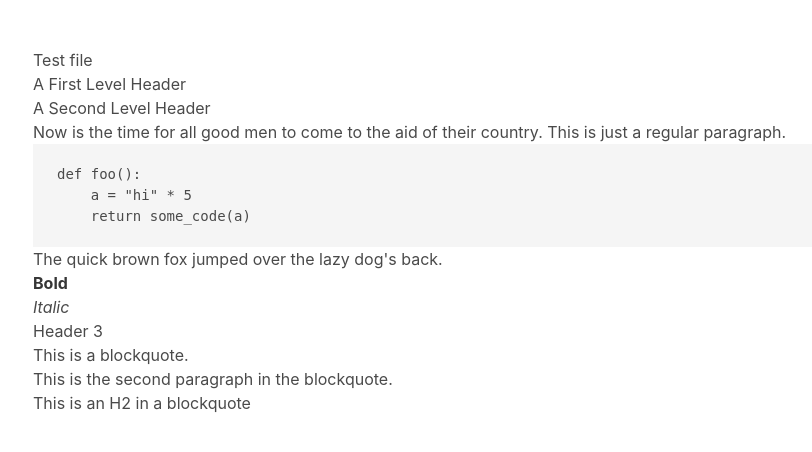
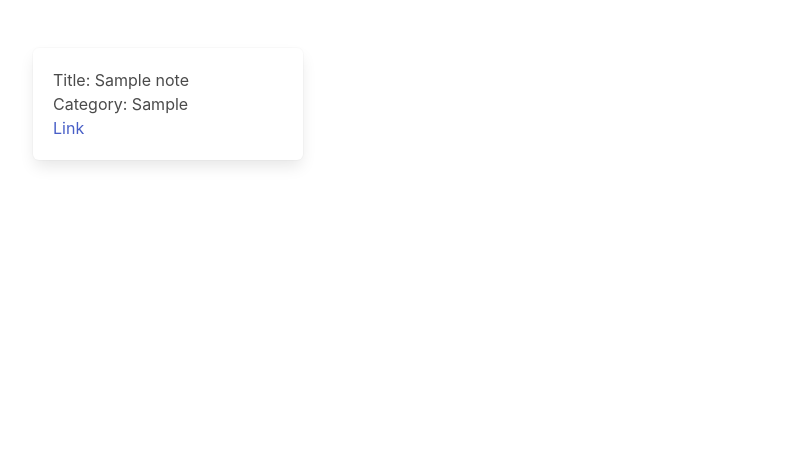
Before and after one commit to conormag94/personal-wiki, a Flask app: page / in a window 1280 px wide. Shown: the top 452 px of the page, without its empty margins (31-843 px from the left). Run offline with Flask 2, Linux system fonts and the light colour scheme; tables that the repository leaves empty hold one stand-in row (values such as "Sample post"); some libraries are stand-ins or nearby versions.

Commit message:
Add index and read templates for notes

```diff
--- a/project/routes.py
+++ b/project/routes.py
@@ -8,8 +8,12 @@ wiki = Blueprint('wiki', __name__)
 @wiki.route('/', methods=['GET'])
 def index():
     notes = Note.query.all()
-    print(notes[0].content)
     return render_template('index.html', title='Home', notes=notes)
+
+@wiki.route('/<note_id>', methods=['GET'])
+def read_note(note_id):
+    note = Note.query.filter_by(id=note_id).first_or_404()
+    return render_template('note.html', note=note)
 
 @wiki.route('/webhook', methods=['POST'])
 def webhook_event():
--- a/project/templates/base.html
+++ b/project/templates/base.html
@@ -3,7 +3,7 @@
   <head>
     <meta charset="utf-8">
     <meta name="viewport" content="width=device-width, initial-scale=1">
-    <title>Hello Bulma!</title>
+    <title>Personal Wiki</title>
     <link rel="stylesheet" href="https://cdnjs.cloudflare.com/ajax/libs/bulma/0.6.2/css/bulma.min.css">
     <script defer src="https://use.fontawesome.com/releases/v5.0.0/js/all.js"></script>
   </head>
--- a/project/templates/index.html
+++ b/project/templates/index.html
@@ -1,36 +1,17 @@
 {% extends "base.html" %}
 
 {% block content %}
-<h1>Test file</h1>
 
-<h1>A First Level Header</h1>
-
-<h2>A Second Level Header</h2>
-
-<p>Now is the time for all good men to come to
-the aid of their country. This is just a
-regular paragraph.</p>
-
-<pre><code>def foo():
-    a = "hi" * 5
-    return some_code(a)
-</code></pre>
-
-<p>The quick brown fox jumped over the lazy
-dog's back.</p>
-
-<p><strong>Bold</strong></p>
-
-<p><em>Italic</em></p>
-
-<h3>Header 3</h3>
-
-<blockquote>
-  <p>This is a blockquote.</p>
-
-  <p>This is the second paragraph in the blockquote.</p>
-
-  <h2>This is an H2 in a blockquote</h2>
-</blockquote>
+<div class="columns is-multiline">
+  {% for note in notes %}
+    <div class="column is-one-quarter">
+      <div class="box">
+        <h1>Title: {{ note.title }}</h1>
+        <div>Category: {{ note.category }}</div>
+        <a href="{{ url_for('wiki.read_note', note_id=note.id) }}">Link</a>
+      </div>
+    </div>
+  {% endfor %}
+</div>
 
 {% endblock %}
```
Also changed, not shown: project/templates/base_bs.html (deleted, +0 -21 lines), project/templates/note.html (added, +42 -0 lines).
